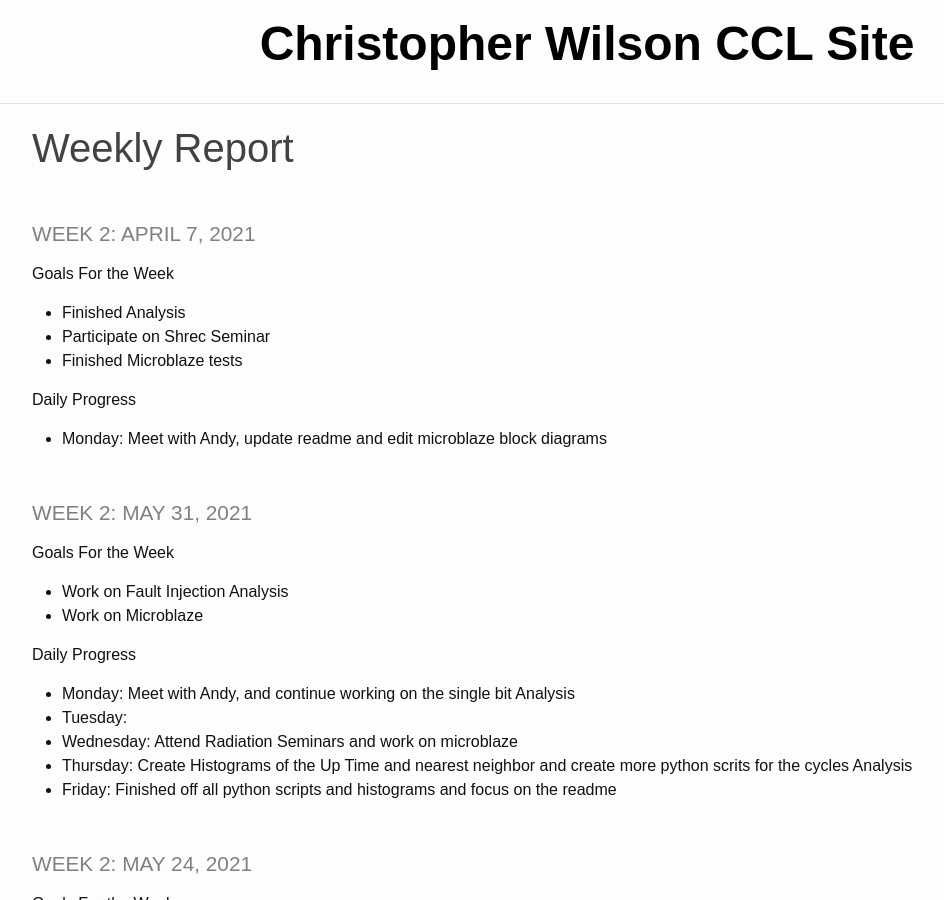
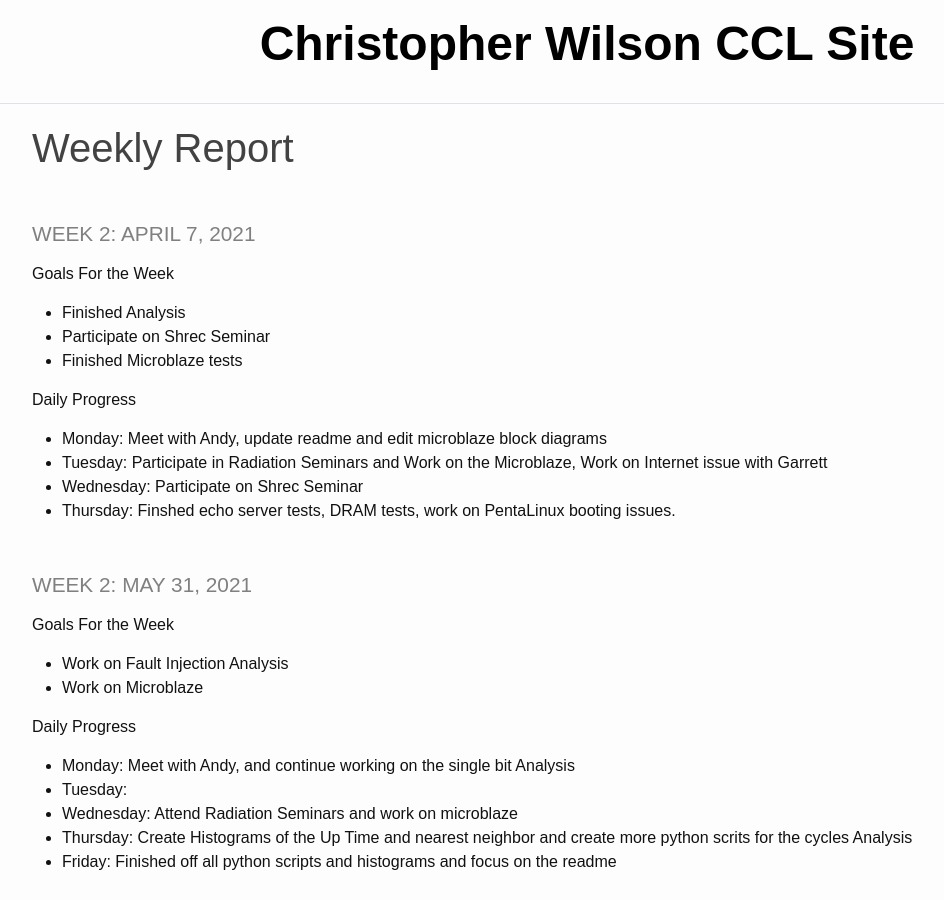
Before and after one commit to chriswils95/chriswils.github.io, a Jekyll site: the page built from _pages/log.md, in a window 1280 px wide and 900 px high. Shown: the whole window, without its empty margins (53-997 px from the left). Built offline with Jekyll 4.4.1, drawn with Linux system fonts in a browser that asks for light colours.

Commit message:
weekly updates

```diff
--- a/_pages/log.md
+++ b/_pages/log.md
@@ -14,7 +14,10 @@ Goals For the Week
 Daily Progress
 
 - **Monday**: Meet with Andy, update readme and edit microblaze block diagrams
-
+- **Tuesday**: Participate in Radiation Seminars and Work on the Microblaze,
+  Work on Internet issue with Garrett
+- **Wednesday**: Participate on Shrec Seminar
+- **Thursday**: Finshed echo server tests, DRAM tests, work on PentaLinux booting issues.
 
 ### Week 2: May 31, 2021
 
```
